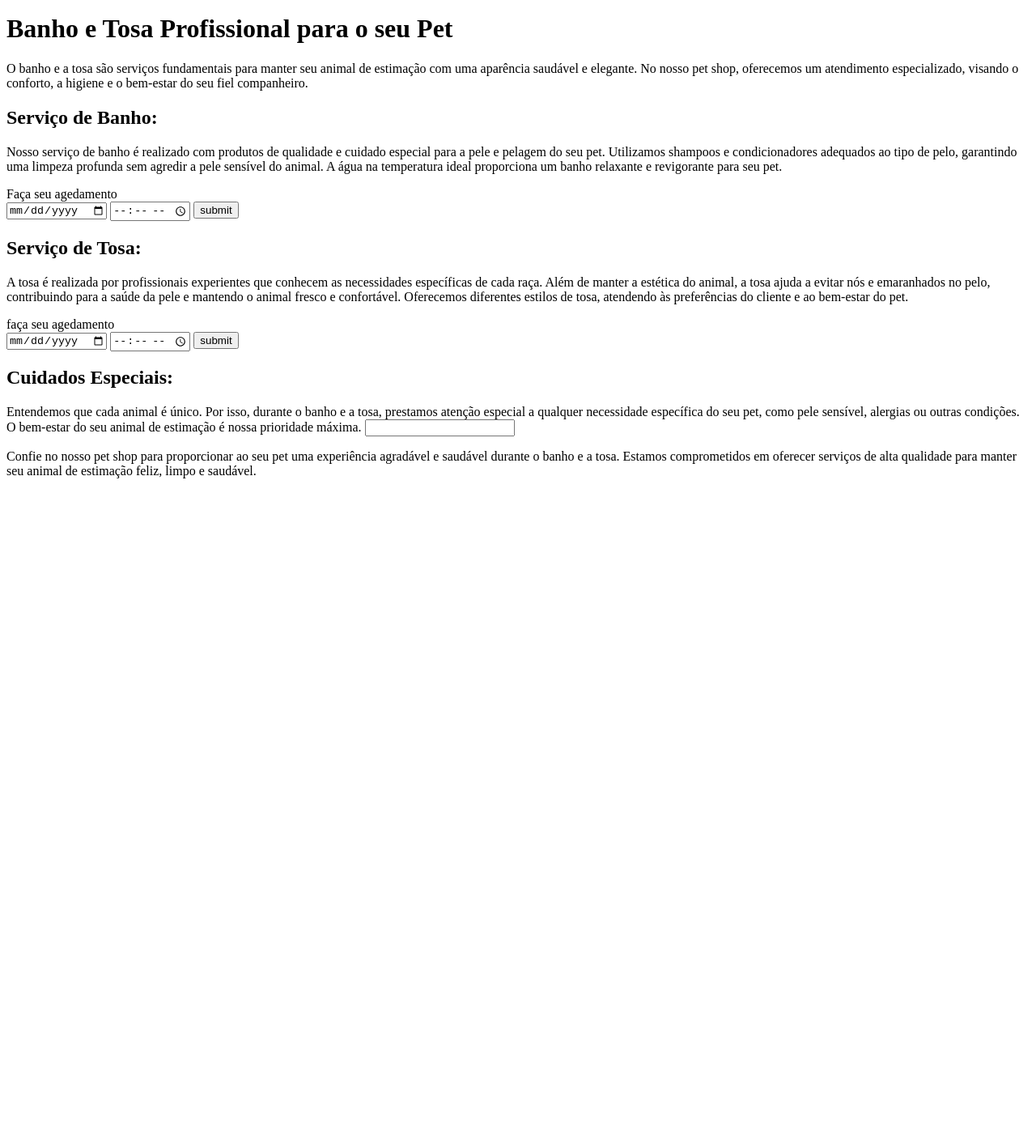
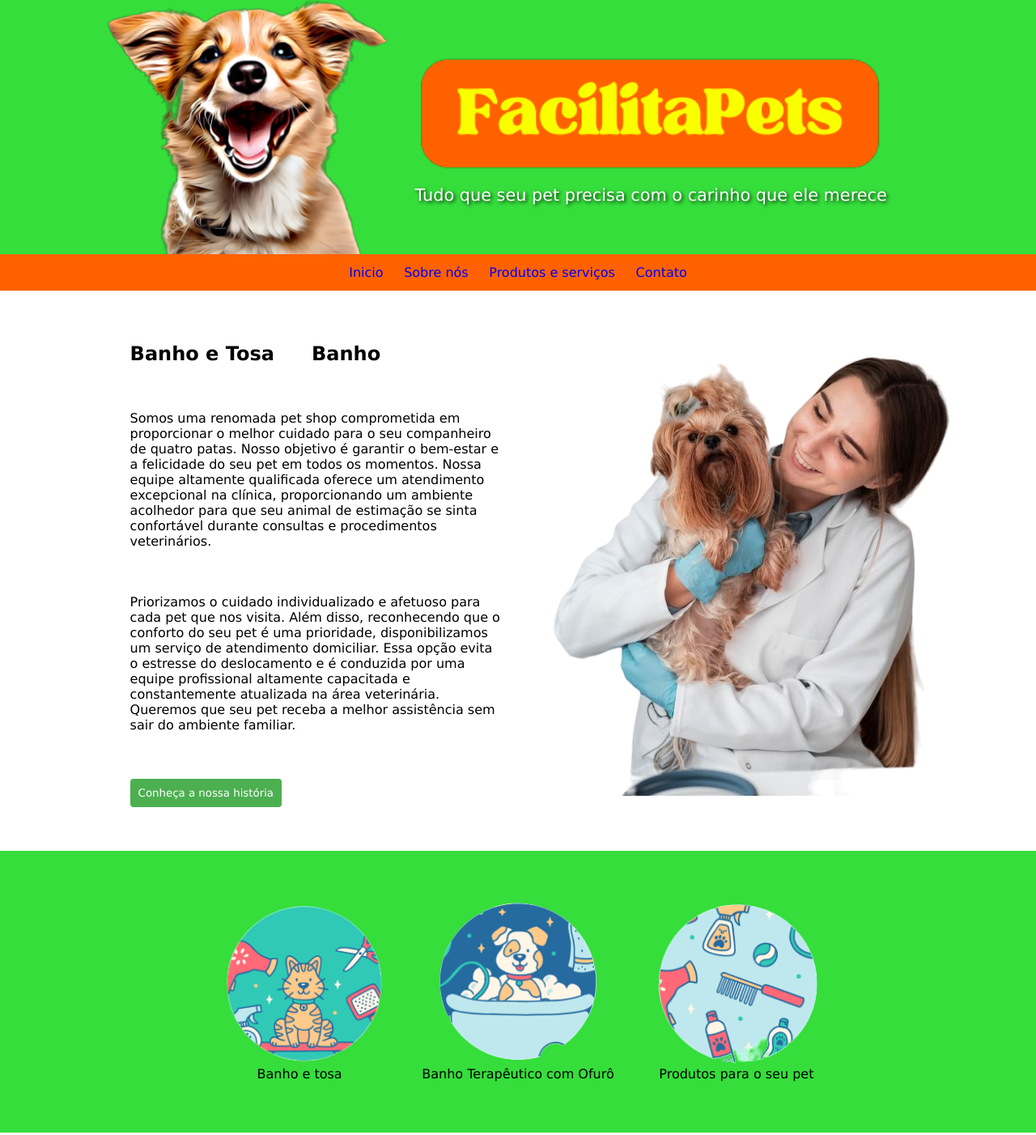
Before and after one commit to Humopz/pet-shop, a plain HTML site: page tosa.html in a window 1280 px wide. Shown: the part 4-1406 px from the top of the page at 81% size. Before the commit the page ends 800 px from the top, so only its background shows below. Drawn offline with Linux system fonts and the light colour scheme.

Commit message:
feito na aula

```diff
--- a/tosa.html
+++ b/tosa.html
@@ -1,41 +1,129 @@
 <!DOCTYPE html>
 <html lang="pt-br">
 <head>
-  <meta charset="UTF-8">
-  <title>Banho e Tosa para o seu Pet</title>
+    <meta charset="UTF-8">
+    <meta name="viewport" content="width=device-width, initial-scale=1.0">
+    <link rel="stylesheet" href="style.css">
+    <title>FacilitaPets - Inicio</title>
 </head>
 <body>
-  <h1>Banho e Tosa Profissional para o seu Pet</h1>
-  <p>O banho e a tosa são serviços fundamentais para manter seu animal de estimação com uma aparência saudável e elegante. No nosso pet shop, oferecemos um atendimento especializado, visando o conforto, a higiene e o bem-estar do seu fiel companheiro.</p>
+    <nav class="menu_navegacao">
+        <div class="div_navegacao">
+            <img src="imagens/pet.principal.png" alt="Logotipo">
+            <div class="div_navegacao_logo">
+                <img src="imagens/logotipo.nome.png" alt="Logotipo">
+                <p class="paragrafo_navegacao">Tudo que seu pet precisa com o carinho que ele merece</p>
+            </div>
+        </div>
+        <ul class="lista_navegacao">
+            <li class="item_navegacao"><a href="index.html">Inicio</a></li>
+            <li class="item_navegacao"><a href="sobre.html">Sobre nós</a></li>
+            <li class="item_navegacao"><a href="serviços.html">Produtos e serviços</a></li>
+            <li class="item_navegacao"><a href="contatos.html">Contato</a></li>
+        </ul>
+    </nav>
+    <main>
+        <!--Seção sobre-->
+        <section>
+            <div class="texto_imagem_lateralmente">
+                <div class="texto_lateralmente">
+                    <h1>Banho e Tosa</h1>
+                    <h2>Banho</h2>
+                    <p>Somos uma renomada pet shop comprometida em proporcionar o melhor cuidado para o seu companheiro
+                        de quatro patas. Nosso objetivo é garantir o bem-estar e a felicidade do seu pet em todos os momentos.
+                        Nossa equipe altamente qualificada oferece um atendimento excepcional na clínica, proporcionando
+                        um ambiente acolhedor para que seu animal de estimação se sinta confortável durante consultas e
+                        procedimentos veterinários.
+                    </p>
+                    <p>Priorizamos o cuidado individualizado e afetuoso para cada pet que nos
+                        visita. Além disso, reconhecendo que o conforto do seu pet é uma prioridade, disponibilizamos um
+                        serviço de atendimento domiciliar. Essa opção evita o estresse do deslocamento e é conduzida por
+                        uma equipe profissional altamente capacitada e constantemente atualizada na área veterinária.
+                        Queremos que seu pet receba a melhor assistência sem sair do ambiente familiar.
+                    </p>
+                    <a href="sobre.html"><button>Conheça a nossa história</button></a>
+                </div>
+                <div class="imagem_lateralmente">
+                    <img src="imagens/sobre.png" alt="Sobre">
+                    <!--Image by <a href="https://www.freepik.com/free-photo/veterinarian-
+                    check-ing-puppy-s-health_10823365.htm#query=atendente%20pet%20shop&position=34&from_
+                    view=search&track=ais&uuid=d81052cc-0573-459a-8f64-e4b91efda0b8">Freepik</a>-->
+                </div>
+            </div>
+        </section>
 
-  <h2>Serviço de Banho:</h2>
-  <p>Nosso serviço de banho é realizado com produtos de qualidade e cuidado especial para a pele e pelagem do seu pet. Utilizamos shampoos e condicionadores adequados ao tipo de pelo, garantindo uma limpeza profunda sem agredir a pele sensível do animal. A água na temperatura ideal proporciona um banho relaxante e revigorante para seu pet. <br>
-    <div id="banhod" tag="banhod">
-    <label for="date_banho">Faça seu agedamento</label><br>
-    <input id="date_banho" tag="date_banho" type="date" />
-    <label for="horariob"></label>
-    <input type="time" id="horariob" tag="horariob">
-    <input type="submit" value="submit">
-  </div>
-  </p>
+        <!--Seção produtos-->
+        <section>
+            <div class="icones">
+                <div class="icones_produtos_interno">
+                    <a href="serviços.html"><img class="imagem_produtos_internos" src="imagens/logo.tosa.png"
+                        alt="Banho e tosa"></a>
+                    <p>Banho e tosa</p>
+                </div>
+                <div class="icones_produtos_interno">
+                    <a href="serviços.html"><img class="imagem_produtos_internos" src="imagens/logo.banho.png"
+                        alt="Banho Terapêutico com Ofurô"></a>
+                    <p>Banho Terapêutico com Ofurô</p>
+                </div>
+                <div class="icones_produtos_interno">
+                    <a href="serviços.html"><img class="imagem_produtos_internos" src="imagens/logo.produtos.png"
+                        alt="Produtos"></a>
+                    <p>Produtos para o seu pet</p>
+                </div>
+            </div>
+        </section>
 
-  <h2>Serviço de Tosa:</h2>
-  <p>A tosa é realizada por profissionais experientes que conhecem as necessidades específicas de cada raça. Além de manter a estética do animal, a tosa ajuda a evitar nós e emaranhados no pelo, contribuindo para a saúde da pele e mantendo o animal fresco e confortável. Oferecemos diferentes estilos de tosa, atendendo às preferências do cliente e ao bem-estar do pet. <br>
-    <div tag="tosad" id="tosad">
-    <label for="date_tosa">faça seu agedamento</label> <br>
-    <input id="date_tosa" tag="date_tosa" type="date" />
-    <label for="horariot"></label>
-    <input type="time" id="horariot" tag="horariot">
-    <input type="submit" value="submit">
-  </div>
+        <!--Seção contato-->
+        <section>
+            <div class="contato">
+                <div class="convite_contato">
+                    <h1 class="h_contato"><strong>Entre em contato conosco ou deixe sua mensagem que
+                        ligaremos para você</strong></h2>
+                    <p class="paragrafo_contato">
+                        Nosso contato: (11) 3864-7956
+                        Facilita Pet
+                        Rua dos Pets, 123 - Bairro dos Animais
+                        Cidade Petópolis - Estado dos Bichos
+                    </p>
+                    <img src="imagens/cliente.contato.png" alt="Contato">
+                </div>
+                <div class="formulario_contato">
+                    <form action="#" method="POST">
+                        <label for="nome">Nome:</label>
+                        <input type="text" id="nome" name="nome" required>
 
-  </p>
+                        <label for="contato">Contato com DDD:</label>
+                        <input type="text" id="contato" name="contato" required>
 
-  <h2>Cuidados Especiais:</h2>
-  <p>Entendemos que cada animal é único. Por isso, durante o banho e a tosa, prestamos atenção especial a qualquer necessidade específica do seu pet, como pele sensível, alergias ou outras condições. O bem-estar do seu animal de estimação é nossa prioridade máxima.
-    <input type="">
-  </p>
+                        <label for="horario">Horário de Preferência:</label>
+                        <select id="horario" name="horario">
+                            <option value="horario1">08h - 09h</option>
+                            <option value="horario2">09h - 10h</option>
+                            <option value="horario3">10h - 11h</option>
+                            <option value="horario4">11h - 13h</option>
+                        </select>
 
-  <p>Confie no nosso pet shop para proporcionar ao seu pet uma experiência agradável e saudável durante o banho e a tosa. Estamos comprometidos em oferecer serviços de alta qualidade para manter seu animal de estimação feliz, limpo e saudável.</p>
+                        <label for="animal">Seu pet é:</label>
+                        <select id="animal" name="animal">
+                            <option value="cachorro">Cachorro</option>
+                            <option value="gato">Gato</option>
+                        </select>
+
+                        <label for="porte">Porte do pet:</label>
+                        <select id="porte" name="porte">
+                            <option value="pequeno">Pequeno</option>
+                            <option value="medio">Médio</option>
+                            <option value="grande">Grande</option>
+                        </select>
+
+                        <label for="mensagem">Sua mensagem:</label>
+                        <textarea id="mensagem" name="mensagem" rows="5"></textarea>
+
+                        <button type="submit">Enviar</button>
+                    </form>
+                </div>
+            </div>
+        </section>
+    </main>
 </body>
 </html>
```
Also changed, not shown: serviços.html (+1 -9 lines).
